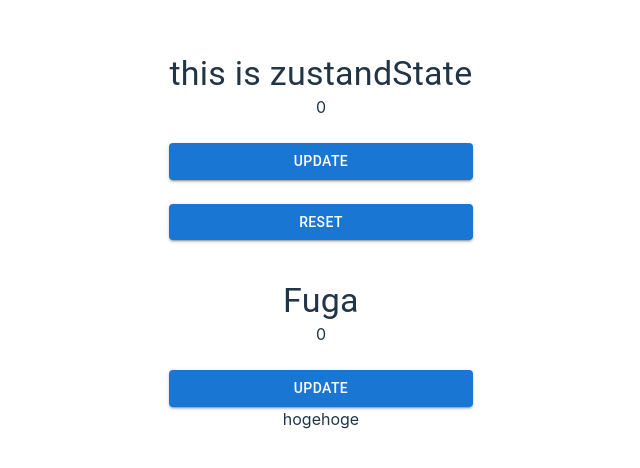
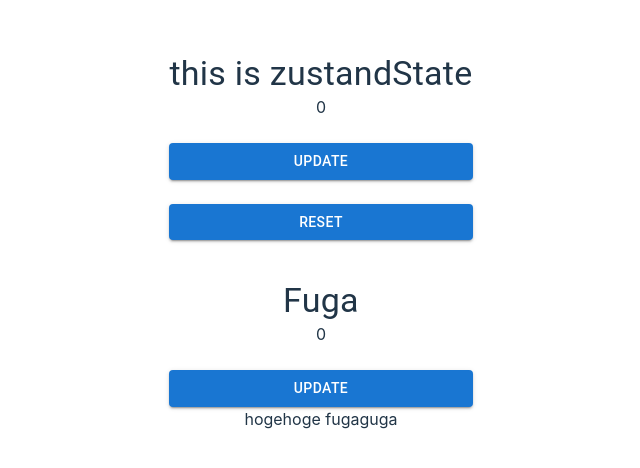
Before and after one commit to kazu-S-1110/zustand-test, a React (Vite) app: page / in a window 1280 px wide. Shown: the part 158-626 px from the top of the page, without its empty margins (319-959 px from the left). Built offline with nearby package versions, Linux system fonts and the light colour scheme.

Commit message:
test dayo

```diff
--- a/src/App.tsx
+++ b/src/App.tsx
@@ -9,7 +9,7 @@ function App() {
       <Stack spacing={5}>
         <ZustandComponent />
         <Fuga />
-        hogehoge
+        hogehoge fugaguga
       </Stack>
     </div>
   );
```
